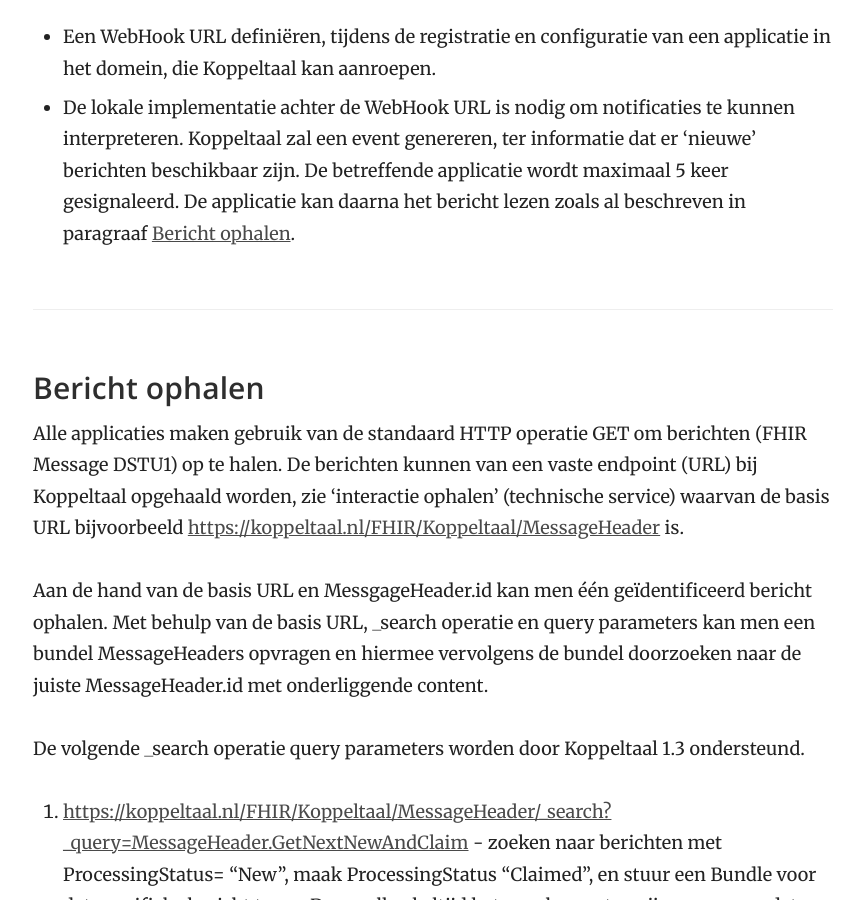
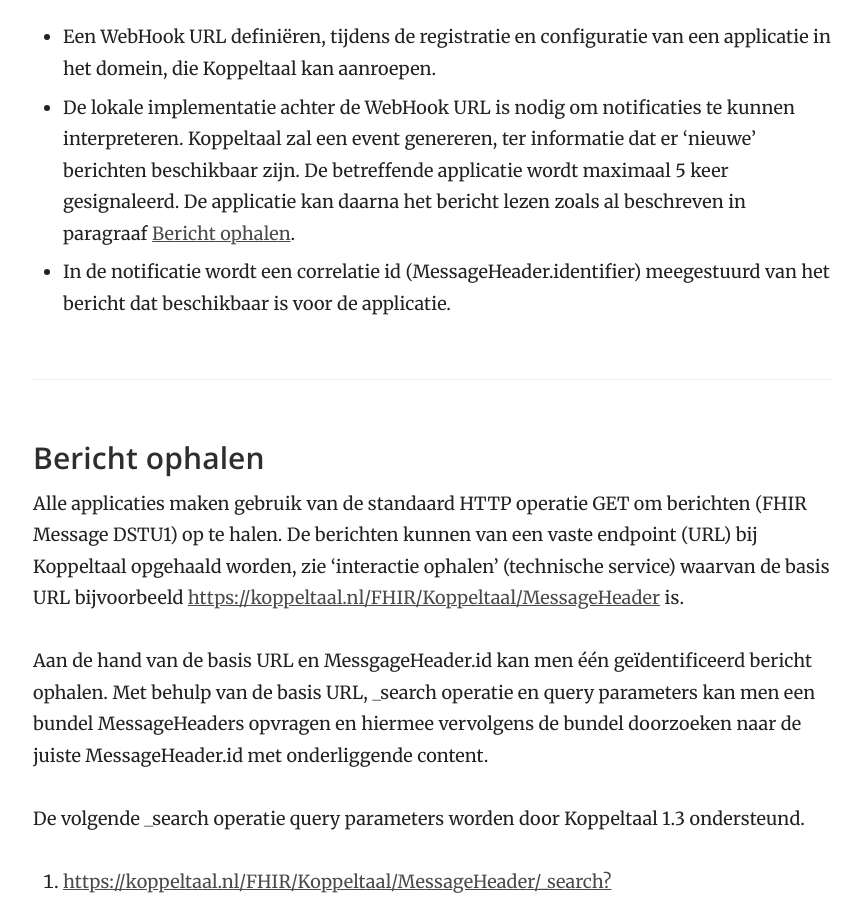
Before and after one commit to Koppeltaal/Koppeltaal-Documentation, a Jekyll site: the page built from technologie-architectuur.md, in a window 1280 px wide and 900 px high, scrolled down 18238 px. Shown: the whole window, without its empty margins (357-1221 px from the left). Built offline with Jekyll 4.4.1, drawn with Linux system fonts in a browser that asks for light colours; our own code applies the rules of GitHub Pages for plain Markdown files.

Commit message:
GitBook: [master] one page modified

```diff
--- a/technologie-architectuur.md
+++ b/technologie-architectuur.md
@@ -471,6 +471,7 @@ Koppeltaal biedt een functie aan om notificaties te versturen als er een nieuw b
 
 * Een WebHook URL definiëren, tijdens de registratie en configuratie van een applicatie in het domein, die Koppeltaal kan aanroepen.
 * De lokale implementatie achter de WebHook URL is nodig om notificaties te kunnen interpreteren. Koppeltaal zal een event genereren, ter informatie dat er ‘nieuwe’ berichten beschikbaar zijn. De betreffende applicatie wordt maximaal 5 keer gesignaleerd. De applicatie kan daarna het bericht lezen zoals al beschreven in paragraaf [Bericht ophalen](https://stibbe.gitbook.io/koppeltaal-1-3-x-architectuur/technologie-architectuur#bericht-ophalen).
+* In de notificatie wordt een correlatie id \(MessageHeader.identifier\) meegestuurd van het bericht dat beschikbaar is voor de applicatie.
 
 ### Bericht ophalen
 
```
